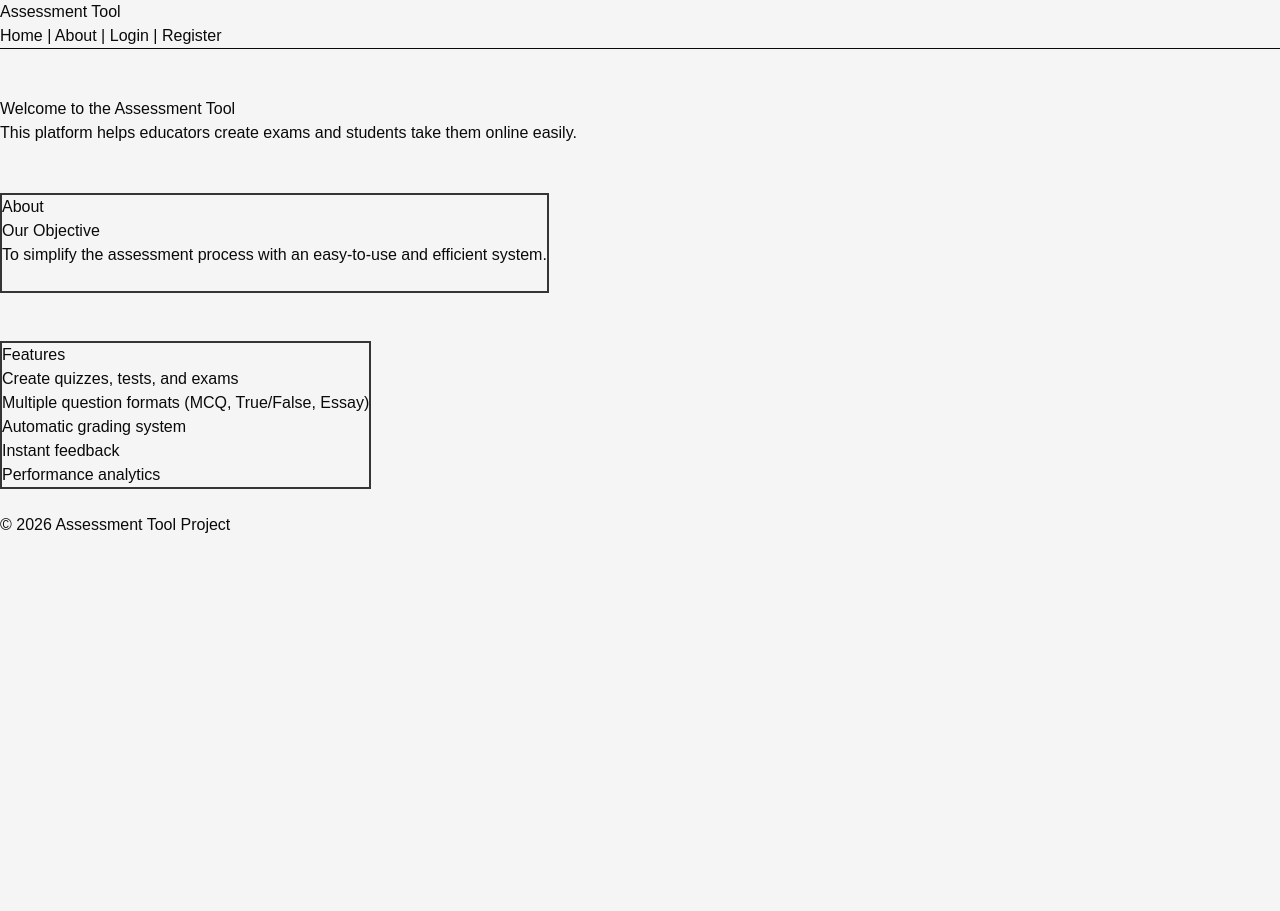
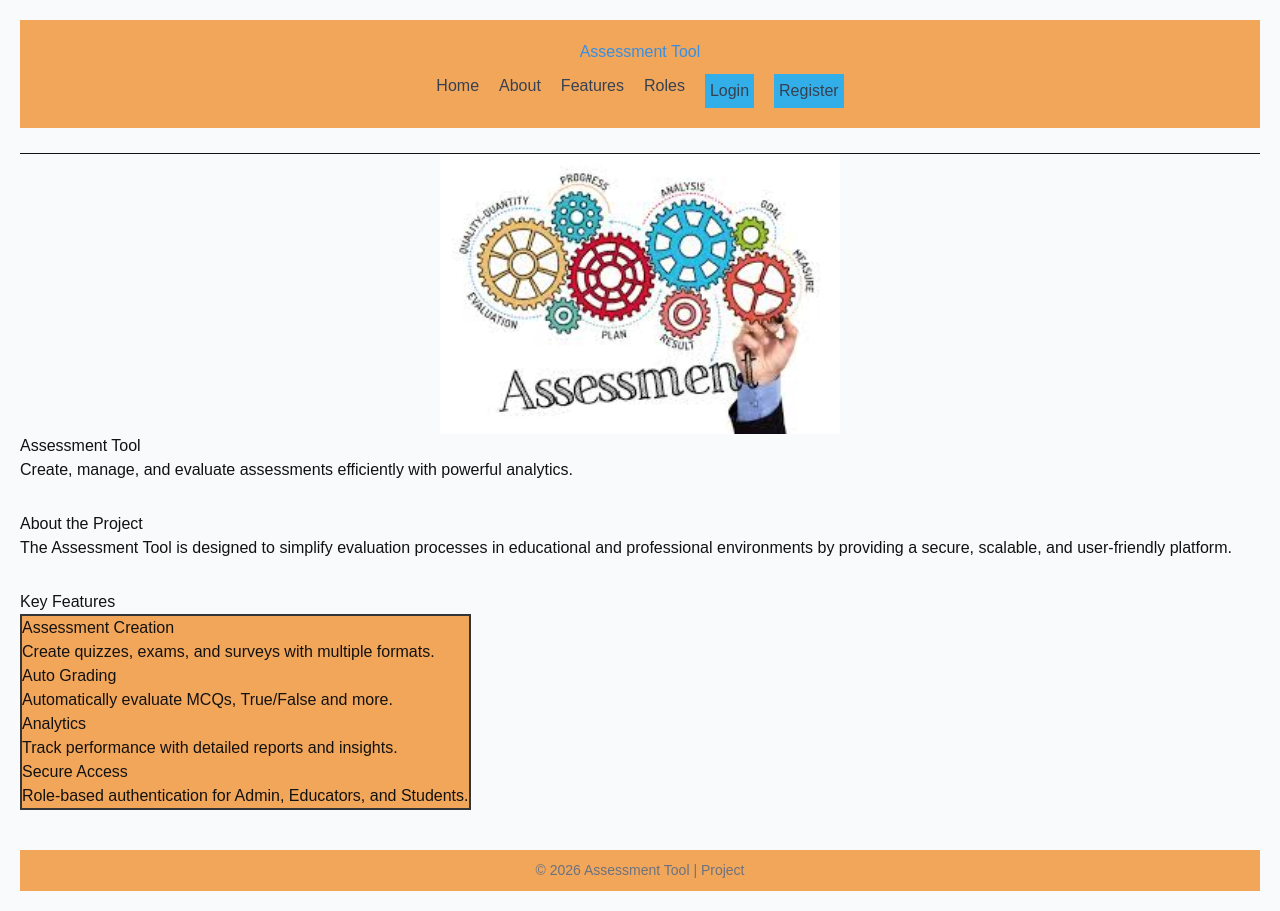
Before and after one commit to Ritika-varatharajan/Assessment-Tool, a Next.js app: page / in a window 1280 px wide. Before the commit the page ends 800 px from the top, so only its background shows below. Built offline with nearby package versions, Linux system fonts and the light colour scheme.

Commit message:
updated 1

```diff
--- a/app/admindashboard/page.tsx
+++ b/app/admindashboard/page.tsx
@@ -0,0 +1,30 @@
+"use client";
+import { useState } from "react";
+import Link from "next/link";
+
+ export default function AdminDashboard() {
+  return (
+    <div className="admin-container">
+      <nav>
+        <h2>Admin DashBoard</h2>
+        <hr></hr>
+        <ul>
+          <li>User Management</li>
+          <li>Permissions</li>
+          <li>Reports</li>
+        </ul>
+      </nav>
+
+      <main>
+        <header>
+          <h1>Welcome, Administrator</h1>
+        </header>
+        <section>
+          <h2>Dashboard Overview</h2>
+          <p>Here you can manage users, set permissions, and view reports.</p>
+        </section>
+
+      </main>
+    </div>
+  );
+}
--- a/app/globals.css
+++ b/app/globals.css
@@ -51,3 +51,71 @@ div{
   height: fit-content;
   background-color:rgb(226, 146, 92) transparent;
 }
+
+.container {
+  font-family: Arial, sans-serif;
+  padding: 20px;
+  background-color: #f9fafb;
+  color: #333;
+}
+
+
+.header {
+  text-align: center;
+  margin-bottom: 20px;
+}
+
+.header h1 {
+  color: #2563eb;
+}
+
+.nav {
+  margin-top: 10px;
+}
+
+.nav a {
+  margin: 0 10px;
+  text-decoration: none;
+  color: #374151;
+  font-weight: 500;
+}
+
+.nav a:hover {
+  color: #2563eb;
+  text-decoration: underline;
+}
+
+
+.main {
+  max-width: 800px;
+  margin: auto;
+}
+
+.main h2 {
+  color: #111827;
+}
+
+.section {
+  margin-top: 30px;
+}
+
+
+ul {
+  padding-left: 20px;
+}
+
+li {
+  margin-bottom: 8px;
+}
+div{
+  background-color: #F2A65A;
+  box-shadow: #374151;
+}
+
+
+.footer {
+  margin-top: 40px;
+  text-align: center;
+  font-size: 14px;
+  color: #6b7280;
+}
--- /dev/null
+++ b/app/home.module.css
@@ -0,0 +1,94 @@
+
+
+.container {
+  font-family: Arial, sans-serif;
+  padding: 20px;
+  background-color: #f9fafb;
+  color: #131212;
+  min-height: 100%;
+  display: flex;
+  flex-direction: column;
+}
+.header {
+  text-align: center;
+  margin-bottom: 25px;
+  background-color: #F2A65A;
+  padding: 20px 0;
+
+}
+.buton{
+  padding: 5px;
+  background-color: #32afe9;
+  color: whitesmoke;
+  border: none;
+  border: radius 1px;;
+  cursor: pointer;
+}
+.header h1 {
+  color: #378fe2;
+  margin: 0;
+}
+
+.nav {
+  margin-top: 10px;
+  display: flex;
+  justify-content: center;
+  gap: 20px;
+}
+
+.nav a {
+  text-decoration: none;
+  color: #374151;
+  font-weight: 500;
+}
+
+.nav a:hover {
+  color: #2563eb;
+  text-decoration: underline;
+}
+
+.main {
+  max-width: 800px;
+  margin: auto;
+  text-align: center;
+  background-color: #FDB5CE;
+  flex: 1;
+  padding: 20px;
+  box-sizing: border-box;
+  height: 100%;
+  width: 100%;
+}
+
+.main h2 {
+  color: #111827;
+  margin-bottom: 10px;
+}
+
+
+.section {
+  margin-top: 30px;
+}
+
+.list {
+  padding-left: 20px;
+  text-align: left;
+  display: inline-block;
+}
+
+.list li {
+  margin-bottom: 8px;
+}
+.div{
+  background-color: #F2A65A;
+  box-shadow: #374151;
+}
+
+
+.footer {
+  margin-top: 40px;
+  text-align: center;
+  font-size: 14px;
+  color: #6b7280;
+  background-color: #F2A65A;
+  padding: 10px 0;
+}
--- /dev/null
+++ b/app/login/login.module.css
@@ -0,0 +1,58 @@
+/* Container for the role selection area */
+.roleContainer {
+  margin-bottom: 24px;
+}
+
+.inputLabel {
+  display: block;
+  font-size: 13px;
+  font-weight: 600;
+  color: #475569;
+  margin-bottom: 8px;
+}
+
+/* Flexbox/Grid for the buttons */
+.roleButtons {
+  display: grid;
+  grid-template-columns: repeat(3, 1fr);
+  gap: 8px;
+}
+
+.roleBtn {
+  display: flex;
+  flex-direction: column;
+  align-items: center;
+  justify-content: center;
+  padding: 12px 8px;
+  background: #ffffff;
+  border: 1px solid #e2e8f0;
+  border-radius: 8px;
+  font-size: 13px;
+  font-weight: 500;
+  color: #64748b;
+  cursor: pointer;
+  transition: all 0.2s ease;
+}
+
+.roleIcon {
+  font-size: 18px;
+  margin-bottom: 4px;
+}
+
+/* Active State - Professional Indigo theme */
+.roleBtnActive {
+  border-color: #4f46e5;
+  background-color: #eff6ff;
+  color: #4f46e5;
+  box-shadow: 0 0 0 1px #4f46e5;
+}
+
+.roleBtn:hover:not(.roleBtnActive) {
+  background-color: #f8fafc;
+  border-color: #cbd5e1;
+}
+
+/* Ensure the submit button doesn't feel cramped */
+.loginBtn {
+  margin-top: 16px;
+}
--- a/app/login/page.tsx
+++ b/app/login/page.tsx
@@ -1,37 +1,106 @@
 "use client";
 import { useState } from "react";
 import Link from "next/link";
+import { useRouter } from "next/navigation";
+import styles from "./login.module.css";
 
 export default function Login() {
+  const [role, setRole] = useState("student");
+  const [email, setEmail] = useState("");
+  const [password, setPassword] = useState("");
+  const [isLoading, setIsLoading] = useState(false);
+
+  const router = useRouter();
+
+  const roles = [
+    { id: "student", label: "Student", icon: "🎓" },
+    { id: "educator", label: "Educator", icon: "👨‍🏫" },
+    { id: "admin", label: "Admin", icon: "🛡️" },
+  ];
+
+  const handleSubmit = async (e) => {
+    e.preventDefault();
+    setIsLoading(true);
+
+    // Simulate a brief delay for a better UI feel
+    setTimeout(() => {
+      if (role === "admin") {
+        router.push("/admindashboard");
+      } else if (role === "educator") {
+        router.push("/educatordashboard");
+      } else {
+        router.push("/student/dashboard");
+      }
+    }, 800);
+  };
+
+  return (
+    <div className={styles.container}>
+      <div className={styles.loginBox}>
+        <header className={styles.header}>
+          <h1>Assessment<span>Tool</span></h1>
+          <p className={styles.subtitle}>Welcome back! Please enter your details.</p>
+        </header>
 
 
-  return (
-    <center>
 
 
-      <header>
-        <h1>Assessment Tool - Login</h1>
-      </header>
-      <main>
-        <form>
-
-           Email: <input  type="email" id="email" required  placeholder="Enter your email"/>
+        <form onSubmit={handleSubmit} className={styles.form}>
+          <div className={styles.inputGroup}>
+            <label htmlFor="email">Email Address</label>
+            <input
+              id="email"
+              type="email"
+              required
+              placeholder="name@company.com"
+              value={email}
+              onChange={(e) => setEmail(e.target.value)}
+            />
+          </div>
+          <br></br>
+          <div className={styles.inputGroup}>
+            <label htmlFor="password">Password</label>
+            <input
+              id="password"
+              type="password"
+              required
+              placeholder="••••••••"
+              value={password}
+              onChange={(e) => setPassword(e.target.value)}
+            />
+          </div>
           <br>
           </br>
-       Password:<input  type="password"  id="password" required  placeholder="Enter your password"   />
+          <div className={styles.roleContainer}>
+          <label className={styles.inputLabel}>Sign in as:</label>
+          <div className={styles.roleButtons}>
+            {roles.map((r) => (
+              <button
+                key={r.id}
+                type="button"
+                className={`${styles.roleBtn} ${role === r.id ? styles.roleBtnActive : ""}`}
+                onClick={() => setRole(r.id)}
+              >
+                <span className={styles.roleIcon}>{r.icon}</span>
+                {r.label}
+              </button>
+            ))}
+          </div>
+        </div>
 
-          <br />
-          <button type="submit">Login</button>
-
+          <button type="submit" className={styles.loginBtn} disabled={isLoading}>
+            {isLoading ? "Signing in..." : "Sign In"}
+          </button>
         </form>
 
-        <p>New User? <Link href="/register">Register</Link>
+        <p className={styles.registerText}>
+          Don't have an account? <Link href="/register">Create one for free</Link>
         </p>
-      </main>
-      <footer>
-        <p>© 2026 Assessment Tool Project</p>
-      </footer>
 
-     </center>
+        <footer className={styles.footer}>
+          <p>© 2026 Assessment Tool Project</p>
+        </footer>
+      </div>
+    </div>
   );
 }
--- a/app/page.tsx
+++ b/app/page.tsx
@@ -1,59 +1,57 @@
 "use client";
 import Link from "next/link";
+import styles from "./home.module.css";
 
 export default function Home() {
   return (
-    <section>
-      <header>
-        <h1>Assessment Tool</h1>
-        <nav aria-label="Main navigation">
-          <Link href="/">Home</Link> |{" "}
-          <Link href="#about">About</Link> |{" "}
-          <Link href="/login">Login</Link> |{" "}
-          <Link href="/register">Register</Link>
+    <section className={styles.container}>
+
+      <header className={styles.header}>
+        <h1 className={styles.logo}>Assessment Tool</h1>
+
+        <nav className={styles.nav}>
+          <Link href="/">Home</Link>
+          <Link href="#about">About</Link>
+          <Link href="#features">Features</Link>
+          <Link href="#roles">Roles</Link>
+         <button className={styles.buton}><a href="/login" className={styles.btnPrimary}>Login</a></button>
+          <button className={styles.buton}><a href="/register" className={styles.btnSecondary}>Register</a></button>
         </nav>
-        <hr />
       </header>
-      <br>
-      </br><br>
-      </br>
-      <main>
-        <h2>Welcome to the Assessment Tool</h2>
+      <hr></hr><center>
+      <img src="/home.jpg" height="400px" width="400px"></img></center>
+      <section className={styles.hero}>
+        <h2>Assessment Tool</h2>
         <p>
-          This platform helps educators create exams and students take them
-          online easily.
+          Create, manage, and evaluate assessments efficiently with powerful analytics.
         </p>
-<br>
-      </br><br>
-      </br><div>
-        <h2 id="about">About</h2>
-        <h3>Our Objective</h3>
+
+      </section>
+      <section id="about" className={styles.section}>
+        <h2>About the Project</h2>
         <p>
-          To simplify the assessment process with an easy-to-use and efficient
-          system.
+          The Assessment Tool is designed to simplify evaluation processes in
+          educational and professional environments by providing a secure,
+          scalable, and user-friendly platform.
         </p>
-        <br>
-      </br>
-      </div><br>
-      </br><br>
-      </br>
-        <div>
-        <h3>Features</h3>
-        <ul>
-          <li>Create quizzes, tests, and exams</li>
-          <li>Multiple question formats (MCQ, True/False, Essay)</li>
-          <li>Automatic grading system</li>
-          <li>Instant feedback</li>
-          <li>Performance analytics</li>
-        </ul>
+      </section>
+
+      <section id="features" className={styles.section}>
+        <h2>Key Features</h2>
+        <div className={styles.grid}>
+            <h3>Assessment Creation</h3>
+            <p>Create quizzes, exams, and surveys with multiple formats.</p>
+            <h3>Auto Grading</h3>
+            <p>Automatically evaluate MCQs, True/False and more.</p>
+            <h3>Analytics</h3>
+            <p>Track performance with detailed reports and insights.</p>
+            <h3>Secure Access</h3>
+            <p>Role-based authentication for Admin, Educators, and Students.</p>
         </div>
-      </main>
-      <br>
-      </br>
-
-      <footer>
-        <p>© 2026 Assessment Tool Project</p>
+      </section>
+      <footer className={styles.footer}>
+        <p>© 2026 Assessment Tool | Project</p>
       </footer>
-  </section>
+    </section>
   );
 }
--- a/app/register/page.tsx
+++ b/app/register/page.tsx
@@ -33,7 +33,7 @@ export default function Register() {
 
 
       <p>
-        Already have an account? <Link href="/login">Login here</Link>
+        Already have an account? <Link href="/login">Login</Link>
       </p>
     </main>
     </center>
```
Also changed, not shown: public/home.jpg (added).
